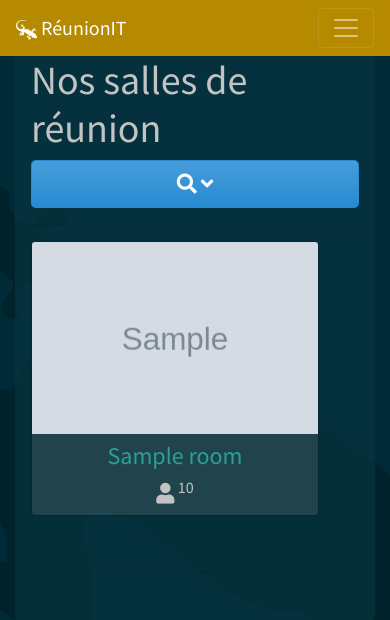
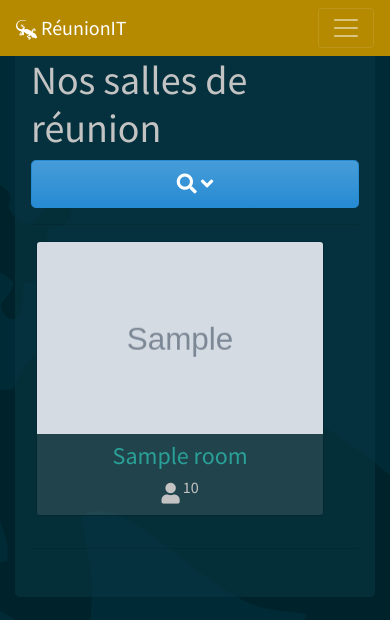
Before and after one commit to rgrassian/reunionit, a Symfony app: template templates/room/index.html.twig in a window 390 px wide. Shown: the top 620 px of the page. Run offline with Twig, Linux system fonts and the light colour scheme; the template is opened without the code that fills it: most values are stand-ins (such as "Sample title", 1, 10 or a date in 2020); grey boxes marked "Sample" are stand-in pictures; some libraries are stand-ins or nearby versions.

Commit message:
bootstrap CSS

```diff
--- a/templates/layout.html.twig
+++ b/templates/layout.html.twig
@@ -49,6 +49,10 @@
             color: #fff;
             background-color: #CB4B16;
         }
+        .fc-scroller {
+            height: initial !important;
+            overflow: initial !important;
+        }
     </style>
 {% endblock %}
 
--- a/templates/room/_search.html.twig
+++ b/templates/room/_search.html.twig
@@ -18,8 +18,8 @@
         </select>
     </div>
     <div class="form-group row mx-0 mt-0">
-        <button type="button" onclick="initSearch()" class="btn btn-info col-md-5 mt-0"><i class="fas fa-redo"></i></button>
-        <button type="button" onclick="updateRooms()" class="btn btn-info col-md-5 offset-2 mt-0"><i class="fas fa-search"></i></button>
+        <button type="button" onclick="initSearch()" class="btn btn-info col-5 mt-0"><i class="fas fa-redo"></i></button>
+        <button type="button" onclick="updateRooms()" class="btn btn-info col-5 offset-2 mt-0"><i class="fas fa-search"></i></button>
     </div>
     {#<div class="form-group">#}
         {#<legend class="col-form-label required">Options</legend>#}
--- a/templates/room/index.html.twig
+++ b/templates/room/index.html.twig
@@ -33,10 +33,9 @@
         <hr>
             <div class="row text-center" id="roomList">
                 {% for room in rooms %}
-                    <div class="roomCard col-lg-3 col-md-6 mb-4"
-                         data-infos='{"capacity":{{ room.capacity }},"features":["{{ room.features|join('","') }}"]}'
-                         style="position:relative;">
-                        <div class="card mb-3">
+                    <div class="roomCard col-11 col-sm-6 col-lg-4 col-xl-3 mb-sm-4 position-relative"
+                         data-infos='{"capacity":{{ room.capacity }},"features":["{{ room.features|join('","') }}"]}'>
+                        <div class="card mb-3 mx-auto">
                             <a href="{{ path('room_show', {'id': room.id}) }}">
                                 <div class="card-img-top" style="background-image: url('{{ asset('images/room/' ~ room.picture) }}');">
                                 </div>
--- a/templates/unavailability/calendar.html.twig
+++ b/templates/unavailability/calendar.html.twig
@@ -2,7 +2,7 @@
 
 {% block content %}
 
-    <div class="jumbotron col-md-9 mx-auto mt-4">
+    <div class="jumbotron col-md-9 mx-auto mt-5">
 
         {% include '@FullCalendar/Calendar/calendar.html.twig' %}
 
```
